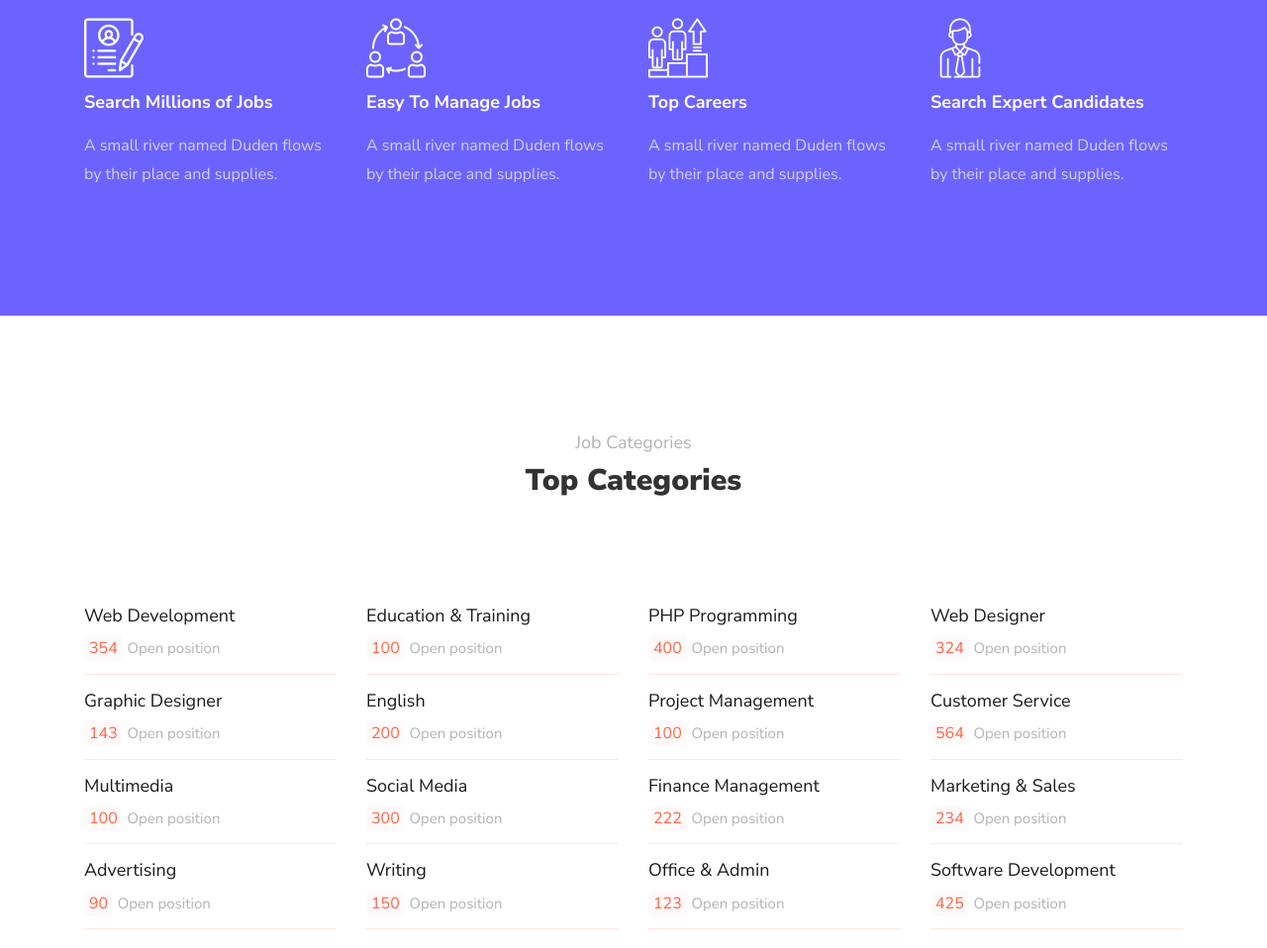
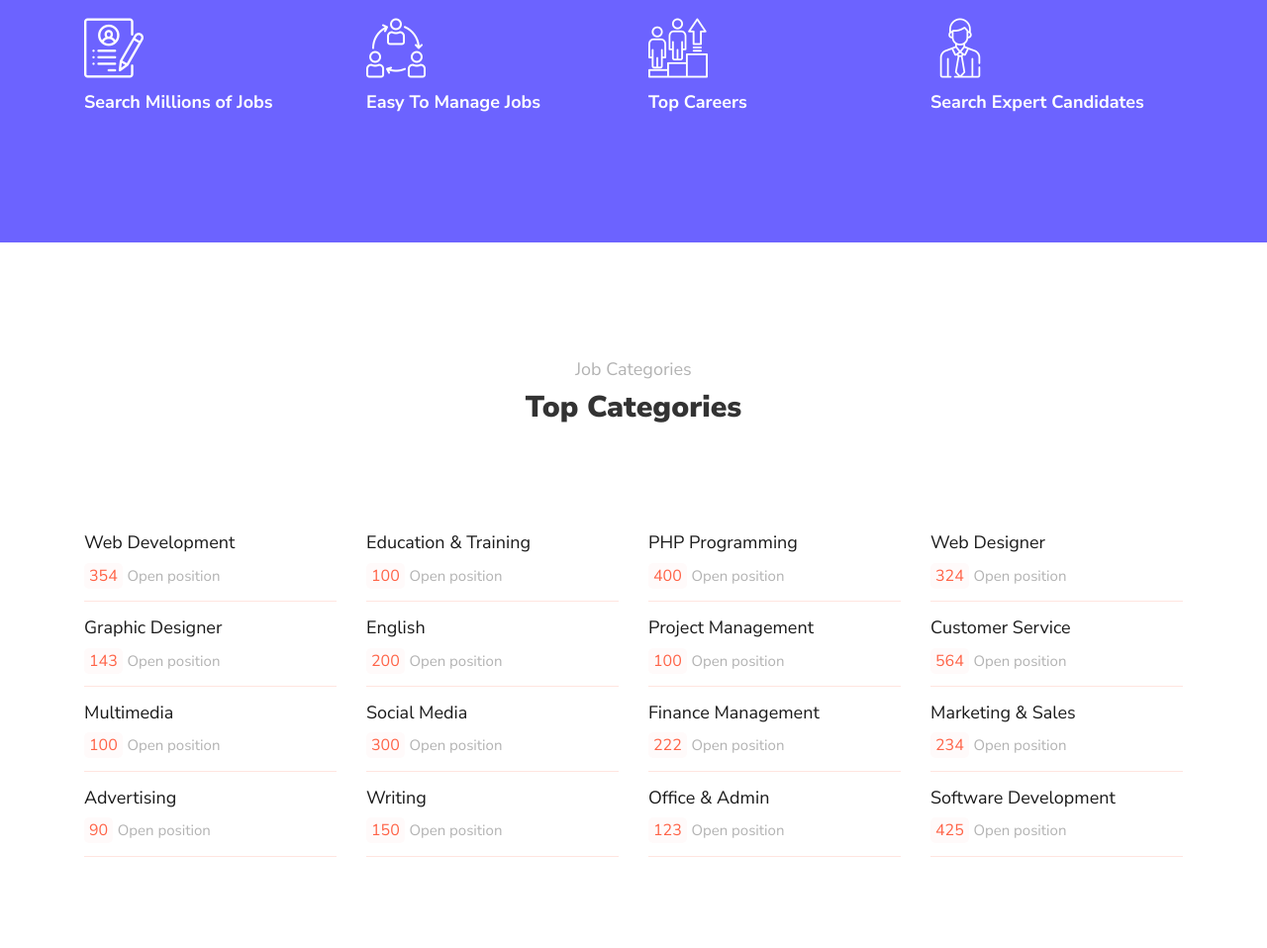
Before and after one commit to KLS-Gogte-Institute-of-Technology-bgm/web-lab-project-group-web-06, a plain HTML site: page index.html in a window 1280 px wide. Shown: the part 900-1858 px from the top of the page at 99% size. Drawn offline with Linux system fonts and the light colour scheme; some packages are replaced by stand-ins of ours; no server answers; files whose address does not match are found by name.

Commit message:
Deleted unecessary descriptions

```diff
--- a/index.html
+++ b/index.html
@@ -186,7 +186,7 @@
               <div class="icon"><span class="flaticon-resume"></span></div>
               <div class="media-body">
                 <h3 class="heading mb-3">Search Millions of Jobs</h3>
-                <p>A small river named Duden flows by their place and supplies.</p>
+<!--                <p>A small river named Duden flows by their place and supplies.</p>-->
               </div>
             </div>
           </div>
@@ -195,7 +195,7 @@
               <div class="icon"><span class="flaticon-collaboration"></span></div>
               <div class="media-body">
                 <h3 class="heading mb-3">Easy To Manage Jobs</h3>
-                <p>A small river named Duden flows by their place and supplies.</p>
+<!--                <p>A small river named Duden flows by their place and supplies.</p>-->
               </div>
             </div>
           </div>
@@ -204,7 +204,7 @@
               <div class="icon"><span class="flaticon-promotions"></span></div>
               <div class="media-body">
                 <h3 class="heading mb-3">Top Careers</h3>
-                <p>A small river named Duden flows by their place and supplies.</p>
+<!--                <p>A small river named Duden flows by their place and supplies.</p>-->
               </div>
             </div>
           </div>
@@ -213,7 +213,7 @@
               <div class="icon"><span class="flaticon-employee"></span></div>
               <div class="media-body">
                 <h3 class="heading mb-3">Search Expert Candidates</h3>
-                <p>A small river named Duden flows by their place and supplies.</p>
+<!--                <p>A small river named Duden flows by their place and supplies.</p>-->
               </div>
             </div>
           </div>
```
